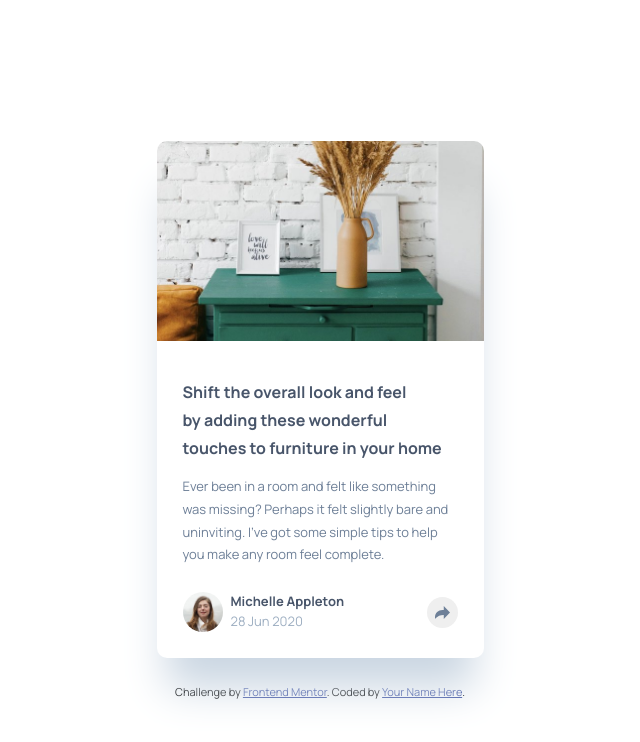
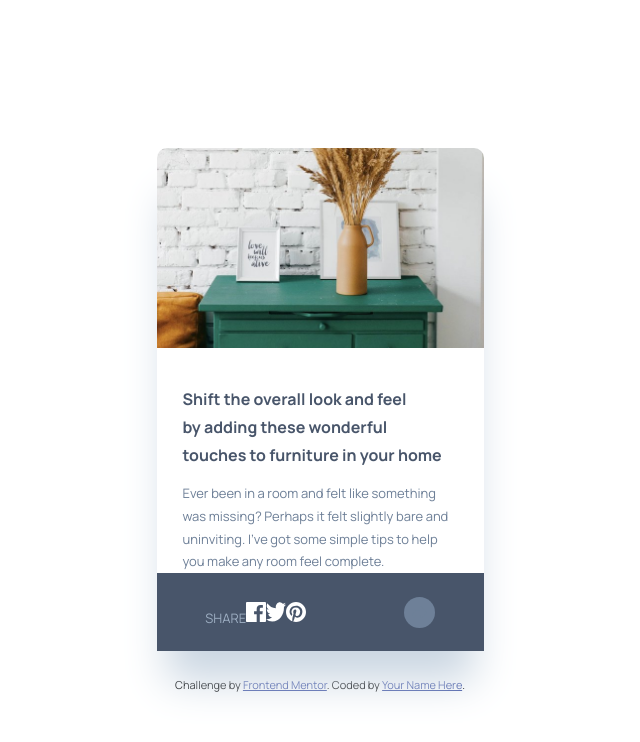
Before and after one commit to nataliesmyth/FEM-article-preview-component, a plain HTML site: page index.html in a window 1280 px wide. Both pictures are taken after a click on the button 762 px from the left and 612 px from the top of the page. Shown: the whole page, without its empty margins (320-960 px from the left). Drawn offline with Linux system fonts and the light colour scheme.

Commit message:
started active mode

```diff
--- a/app.js
+++ b/app.js
@@ -0,0 +1,15 @@
+const shareButton = document.getElementById('shareBtn');
+const label = document.getElementById('author')
+const shareContainer = document.getElementById('shareContainer')
+const socials = document.getElementById('socialLinks')
+
+function handleClick() {
+    console.log('share button clicked!')
+    label.classList.add('hidden')
+    shareContainer.style.background = '#48556A';
+    shareButton.style.background = '#6E8098';
+    shareButton.classList.add('share-btn-dark');
+    socials.classList.remove('hidden')
+}
+
+shareButton.addEventListener('click', handleClick)
--- a/index.html
+++ b/index.html
@@ -31,8 +31,9 @@
 
       <p class="article-text">Ever been in a room and felt like something was missing? Perhaps it felt slightly bare and uninviting. I’ve got some simple tips to help you make any room feel complete.</p>
 
-      <div class="share">
-        <div class="label">
+    </div>
+      <div class="share" id="shareContainer">
+        <div class="label" id="author">
           <img class="avatar" src="./images/avatar-michelle.jpg" alt="headshot of white woman with long brown hair">
 
           <div class="text">
@@ -41,11 +42,19 @@
           </div>
 
         </div>
+        <div class="socials hidden" id="socialLinks">
+          <p>Share</p>
+          <div class="icons">
 
-        <button class="share-btn"><img src="./images/icon-share.svg" alt=""></button>
-        <!-- Share -->
+            <img src="./images/icon-facebook.svg" alt="facebook logo">
+            <img src="./images/icon-twitter.svg" alt="twitter logo">
+            <img src="./images/icon-pinterest.svg" alt="pinterest logo">
+          </div>
+        </div>
+
+        <button class="share-btn" id="shareBtn"><img src="./images/icon-share.svg" alt="dark gray arrow on light gray button"></button>
+
       </div>
-    </div>
 
   </main>
 
--- a/styles.css
+++ b/styles.css
@@ -141,10 +141,11 @@ body {
 
 .share {
     display: flex;
-    justify-content: space-between;
+    justify-content: space-around;
     align-items: center;
     max-height: 4rem;
-    margin-block: 2em;
+    padding-block: 3em;
+    width: 100%;
 }
 
 .avatar {
@@ -160,7 +161,7 @@ body {
 
 .text > p {
     margin-top: 0;
-    padding-inline-start: .5rem;
+    padding-inline-start: .75rem;
 }
 
 .name {
@@ -178,3 +179,40 @@ body {
     aspect-ratio: 1;
     padding: .5rem;
 }
+
+.active {
+    background: #000;
+}
+
+.hidden {
+    display: none;
+}
+
+.share-btn-dark {
+    background-color: hsl(var(--clr-blue));
+    color: #FFFFFF;
+}
+
+.share-arrow {
+    color: red;
+}
+
+.socials {
+    display: flex;
+    justify-content: space-between;
+    align-items: center
+}
+
+.icons {
+    display: flex;
+}
+
+.icons > img {
+    width: 20px;
+    height: 20px;
+}
+
+.socials > p {
+    color: #9DAEC2;
+    text-transform: uppercase;
+}
```
